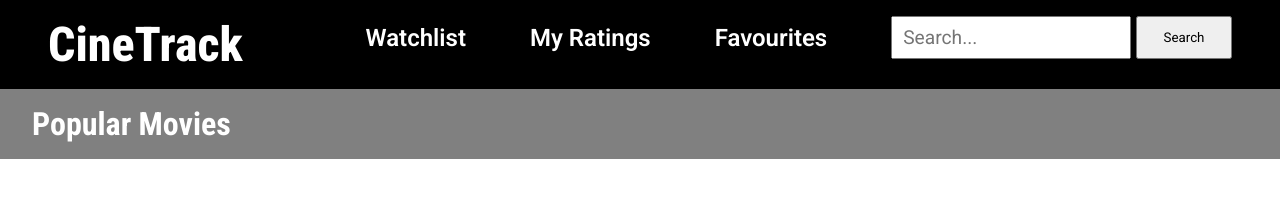
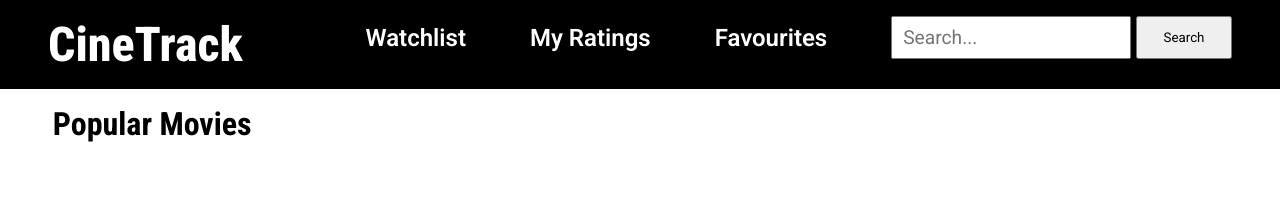
Before and after one commit to Joshua188-bit/movie-rating-app, a website built with Vite: page index.html in a window 1280 px wide. Built offline with nearby package versions, Linux system fonts and the light colour scheme; no server answers.

Commit message:
changed bg

```diff
--- a/src/style.css
+++ b/src/style.css
@@ -48,17 +48,17 @@ header h1 {
 }
 
 .main-section {
-  background-color: grey;
+  background-color: #fff;
 }
 
 .hero-section h2 {
   margin: 0;
   padding-top: 1rem;
   font-family: "Roboto Condensed", sans-serif;
-  padding-left: 2rem;
+  padding-left: 3.3rem;
   font-weight: 700;
   font-size: 2rem;
-  color: #fff;
+  color: black;
 }
 
 .search-button {
```
